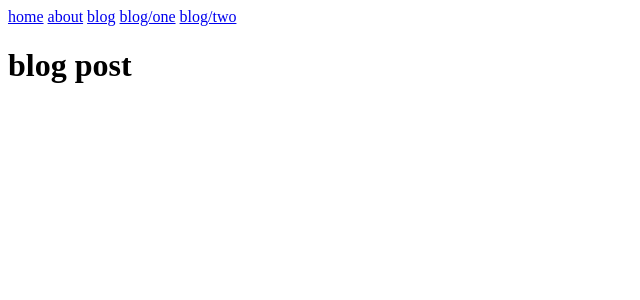
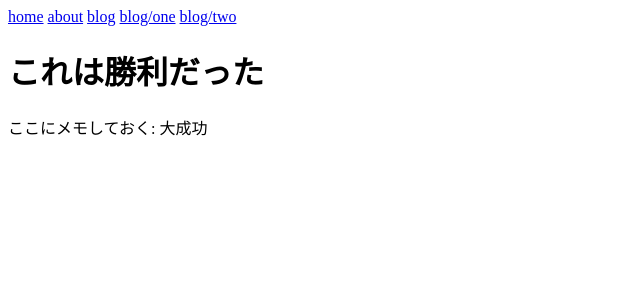
Before and after one commit to ozaki-physics/svelte-training, a SvelteKit app in the folder app/: page /blog/cake in a window 1280 px wide. Shown: the top 300 px of the page, without its empty margins (0-640 px from the left). Built offline with nearby package versions, Linux system fonts and the light colour scheme.

Commit message:
feat: チュートリアル: blog の記事ごとにロード

```diff
--- /dev/null
+++ b/app/src/routes/blog/[slug]/+layout.svelte
@@ -0,0 +1,15 @@
+<div class="layout">
+  <main>
+    <slot />
+  </main>
+</div>
+
+<style>
+  @media (min-width: 640px) {
+    .layout {
+      display: grid;
+      gap: 2em;
+      grid-template-columns: 1fr 16em;
+    }
+  }
+</style>
--- /dev/null
+++ b/app/src/routes/blog/[slug]/+page.server.js
@@ -0,0 +1,14 @@
+import { error } from '@sveltejs/kit';
+import { posts } from '../data.js';
+
+export function load({ params }) {
+  // posts の 要素の1個を取り出して post とする
+  // params.slug は URL で変数([slug] のこと)に該当する実際の値
+  const post = posts.find((post) => post.slug === params.slug);
+
+  if (!post) throw error(404);
+
+  return {
+    post
+  };
+}
--- a/app/src/routes/blog/[slug]/+page.svelte
+++ b/app/src/routes/blog/[slug]/+page.svelte
@@ -1 +1,9 @@
-<h1>blog post</h1>
+<script>
+  /**
+   * @type {{ post: {slug: string, title: string, content: string};}}
+   */
+  export let data;
+</script>
+
+<h1>{data.post.title}</h1>
+<div>{@html data.post.content}</div>
--- /dev/null
+++ b/app/src/routes/blog/data.js
@@ -0,0 +1,21 @@
+export const posts = [
+  {
+    slug: 'welcome',
+    title: 'こんにちは XXX',
+    content:
+      '<p>私たちは願う</p><p>準備は整いました</p>'
+  },
+
+  {
+    slug: 'safety',
+    title: '安全性のお知らせ',
+    content:
+      '<p>ご注意ください</p>'
+  },
+
+  {
+    slug: 'cake',
+    title: 'これは勝利だった',
+    content: "<p>ここにメモしておく: 大成功</p>"
+  }
+];
```
Also changed, not shown: app/src/routes/blog/+page.server.js (added, +11 -0 lines), app/src/routes/blog/+page.svelte (+10 -0 lines).
